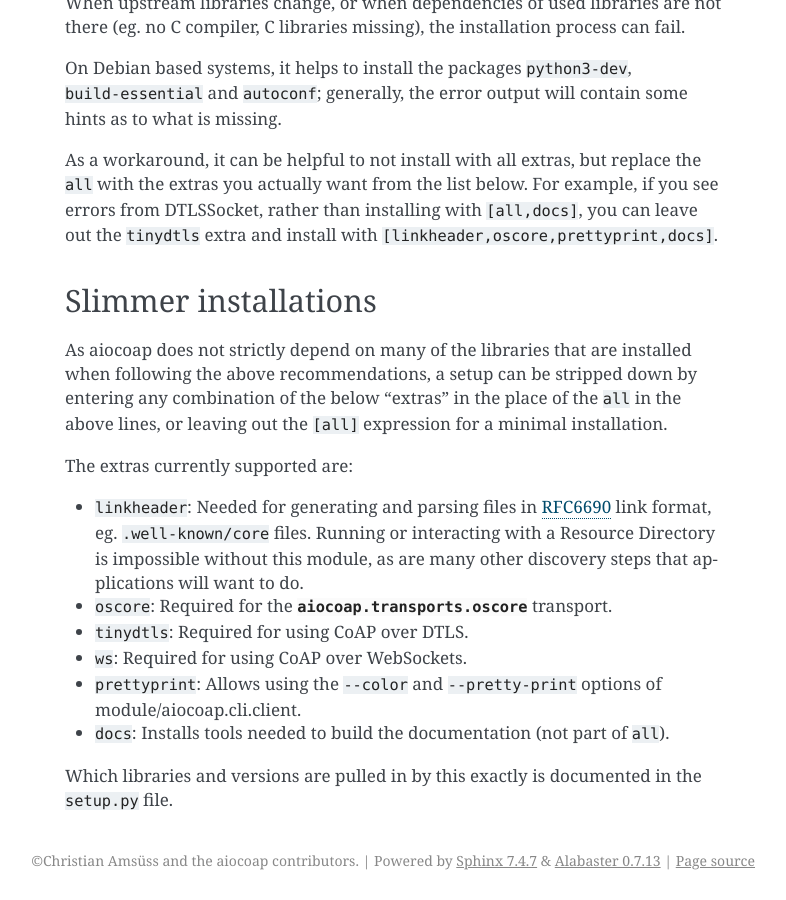
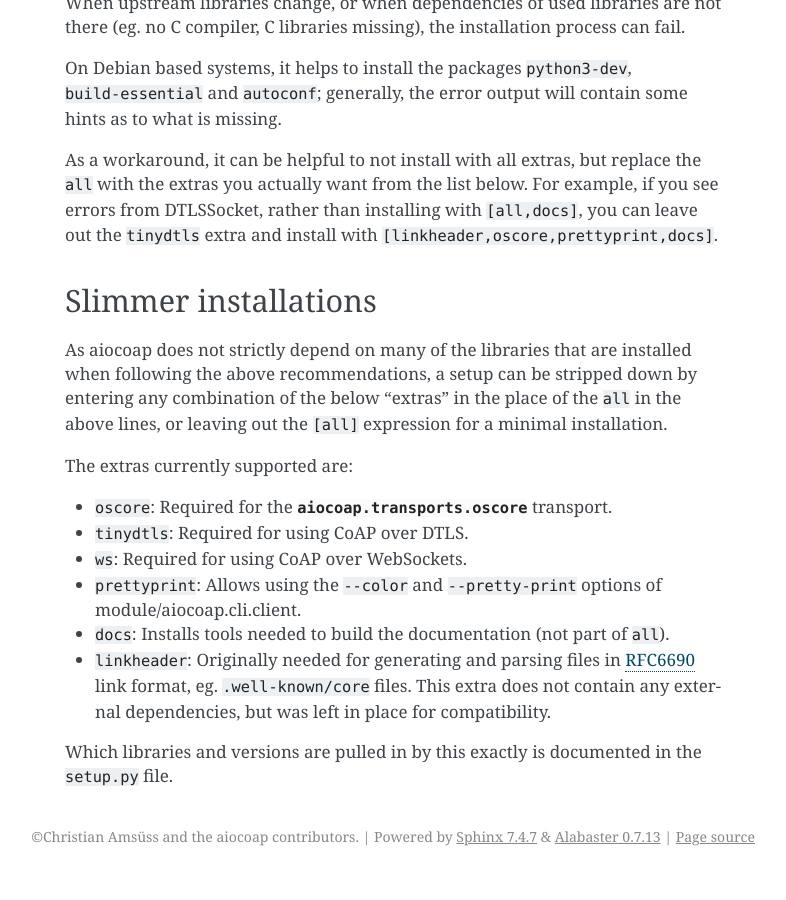
Before and after one commit to chrysn/aiocoap, a Sphinx documentation site: the page built from doc/installation.rst, in a window 1280 px wide and 900 px high, scrolled down 1095 px. Shown: the whole window, without its empty margins (355-1141 px from the left). Built offline with Sphinx 7.4.7, drawn with Linux system fonts in a browser that asks for light colours; pages that are not in the unit, such as notebooks, are missing from menus; after the commit the page ends 1971 px from its top, so only the background shows below that.

Commit message:
doc/installation: linkheader extra has been demoted

```diff
--- a/doc/installation.rst
+++ b/doc/installation.rst
@@ -79,11 +79,6 @@ installation.
 
 The extras currently supported are:
 
-* ``linkheader``: Needed for generating and parsing files in RFC6690_ link
-  format, eg. ``.well-known/core`` files. Running or interacting with a
-  Resource Directory is impossible without this module, as are many other
-  discovery steps that applications will want to do.
-
 * ``oscore``: Required for the :mod:`aiocoap.transports.oscore` transport.
 
 * ``tinydtls``: Required for using CoAP over DTLS.
@@ -96,6 +91,10 @@ The extras currently supported are:
 * ``docs``: Installs tools needed to build the documentation (not part of
   ``all``).
 
+* ``linkheader``: Originally needed for generating and parsing files in
+  RFC6690_ link format, eg. ``.well-known/core`` files. This extra does not
+  contain any external dependencies, but was left in place for compatibility.
+
 Which libraries and versions are pulled in by this exactly is documented in the
 ``setup.py`` file.
 
```
